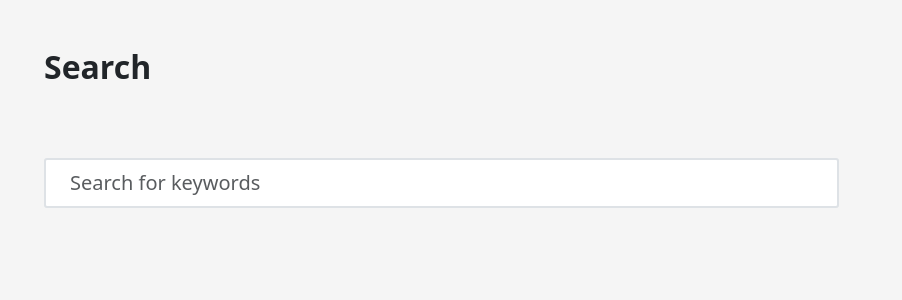
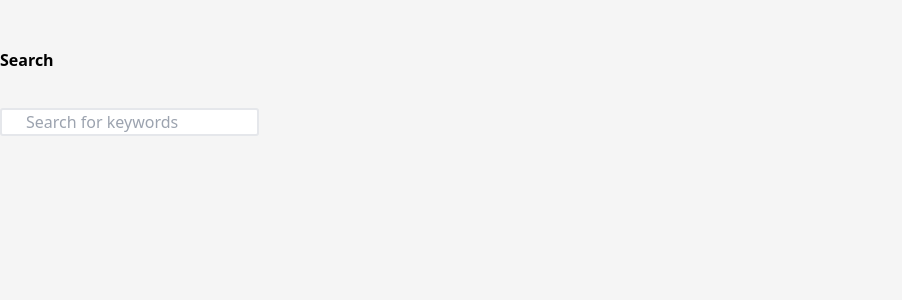
Before and after one commit to Mohamed-Magdey/text-search, an Angular app: page / in a window 1280 px wide. Shown: the top 300 px of the page, without its empty margins (0-902 px from the left). Built offline with nearby package versions, Linux system fonts and the light colour scheme.

Commit message:
Add tailwindcss

```diff
--- a/package.json
+++ b/package.json
@@ -31,12 +31,15 @@
     "@angular/compiler-cli": "^18.2.0",
     "@angular/localize": "^18.2.0",
     "@types/jasmine": "~5.1.0",
+    "autoprefixer": "^10.4.20",
     "jasmine-core": "~5.2.0",
     "karma": "~6.4.0",
     "karma-chrome-launcher": "~3.2.0",
     "karma-coverage": "~2.2.0",
     "karma-jasmine": "~5.1.0",
     "karma-jasmine-html-reporter": "~2.1.0",
+    "postcss": "^8.5.1",
+    "tailwindcss": "^3.4.17",
     "typescript": "~5.5.2"
   }
 }
--- a/src/styles.scss
+++ b/src/styles.scss
@@ -1,7 +1,8 @@
 /* You can add global styles to this file, and also import other style files */
 
-/* Importing Bootstrap SCSS file. */
-@import 'bootstrap/scss/bootstrap';
+@tailwind base;
+@tailwind components;
+@tailwind utilities;
 
 html, body {
   height: 100%;
--- /dev/null
+++ b/tailwind.config.js
@@ -0,0 +1,10 @@
+/** @type {import('tailwindcss').Config} */
+module.exports = {
+  content: [
+    "./src/**/*.{html,ts}",
+  ],
+  theme: {
+    extend: {},
+  },
+  plugins: [],
+}
```
Also changed, not shown: 1 other file (tests, documents, lock files or other folders).
